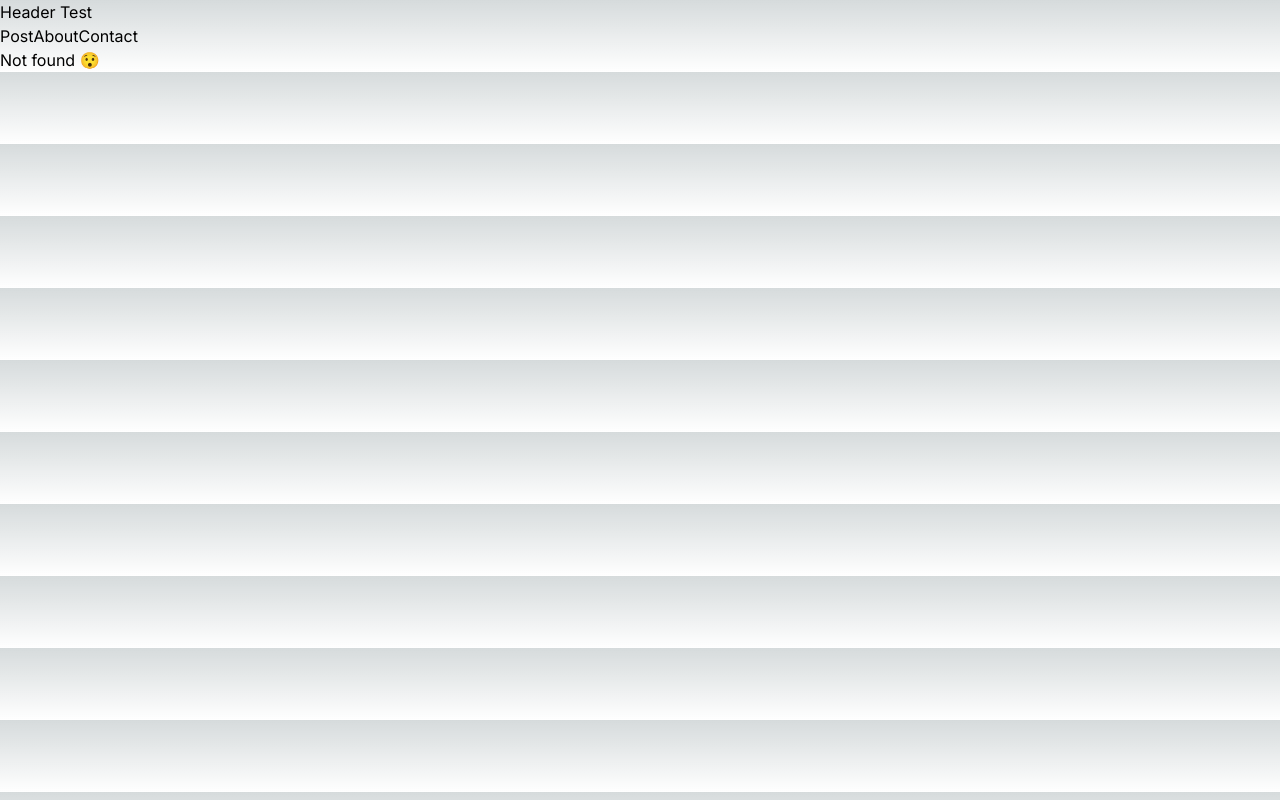
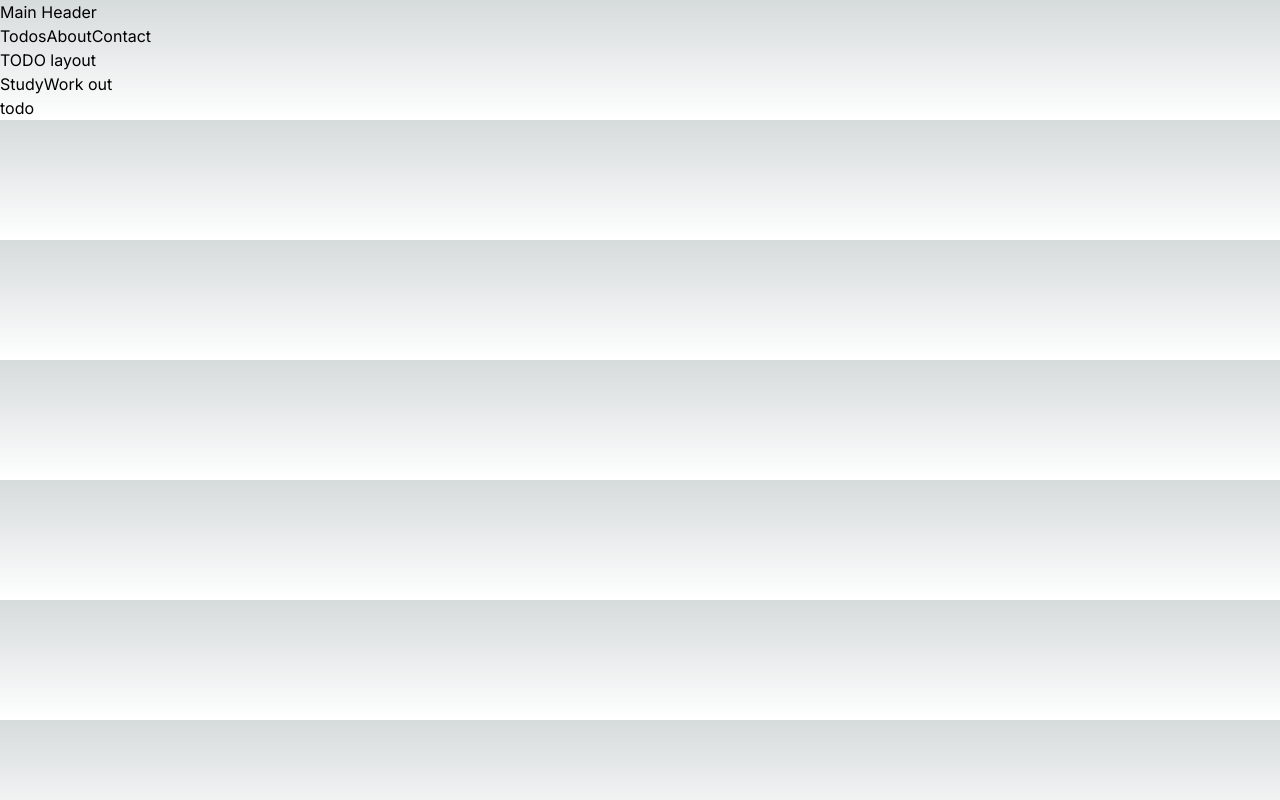
Before and after one commit to ejaman/NextCRUD, a Next.js app: page /todos in a window 1280 px wide. Before the commit this address had no page. Built offline with nearby package versions, Linux system fonts and the light colour scheme.

Commit message:
feat: change theme

```diff
--- a/src/app/layout.tsx
+++ b/src/app/layout.tsx
@@ -18,9 +18,9 @@ export default function RootLayout({
   return (
     <html lang="en">
       <body className={inter.className}>
-        <header>Header Test</header>
+        <header>Main Header</header>
         <nav>
-          <Link href="/post">Post</Link>
+          <Link href="/todos">Todos</Link>
           <Link href="/about">About</Link>
           <Link href="/contact">Contact</Link>
         </nav>
--- a/src/app/post/[slug]/page.tsx
+++ b/src/app/todos/[slug]/page.tsx
@@ -7,15 +7,15 @@ type Props = {
 };
 
 // props로 어떤 경로인지 알려줌
-export default function Ilsang({ params }: Props) {
+export default function Todo({ params }: Props) {
   let a;
-  return <div>{params.slug} post!</div>;
+  return <div>{params.slug} TODO!</div>;
 }
 
 // 지정 x는 SSR, 지정 o는 SSG
 export function generateStaticParams() {
-  const posts = ["ilsang", "review"];
-  return posts.map((post) => ({
-    slug: post,
+  const cats = ["study", "workout"];
+  return cats.map((cat) => ({
+    slug: cat,
   }));
 }
--- a/src/app/post/layout.tsx
+++ b/src/app/todos/layout.tsx
@@ -4,13 +4,13 @@ import React from "react";
 type Props = {
   children: React.ReactNode;
 };
-export default function PostLayout({ children }: Props) {
+export default function TodoLayout({ children }: Props) {
   return (
     <>
-      <div>check post layout</div>
+      <div>TODO layout</div>
       <nav>
-        <Link href="/post/ilsang">Ilsang</Link>
-        <Link href="/post/review">Review</Link>
+        <Link href="/post/study">Study</Link>
+        <Link href="/post/workout">Work out</Link>
       </nav>
       <section>{children}</section>
     </>
--- a/src/app/post/page.tsx
+++ b/src/app/todos/page.tsx
@@ -2,7 +2,7 @@ import React from "react";
 
 const postList = "";
 
-export default function Post() {
+export default function Todo() {
   let a;
-  return <div>post</div>;
+  return <div>todo</div>;
 }
```
